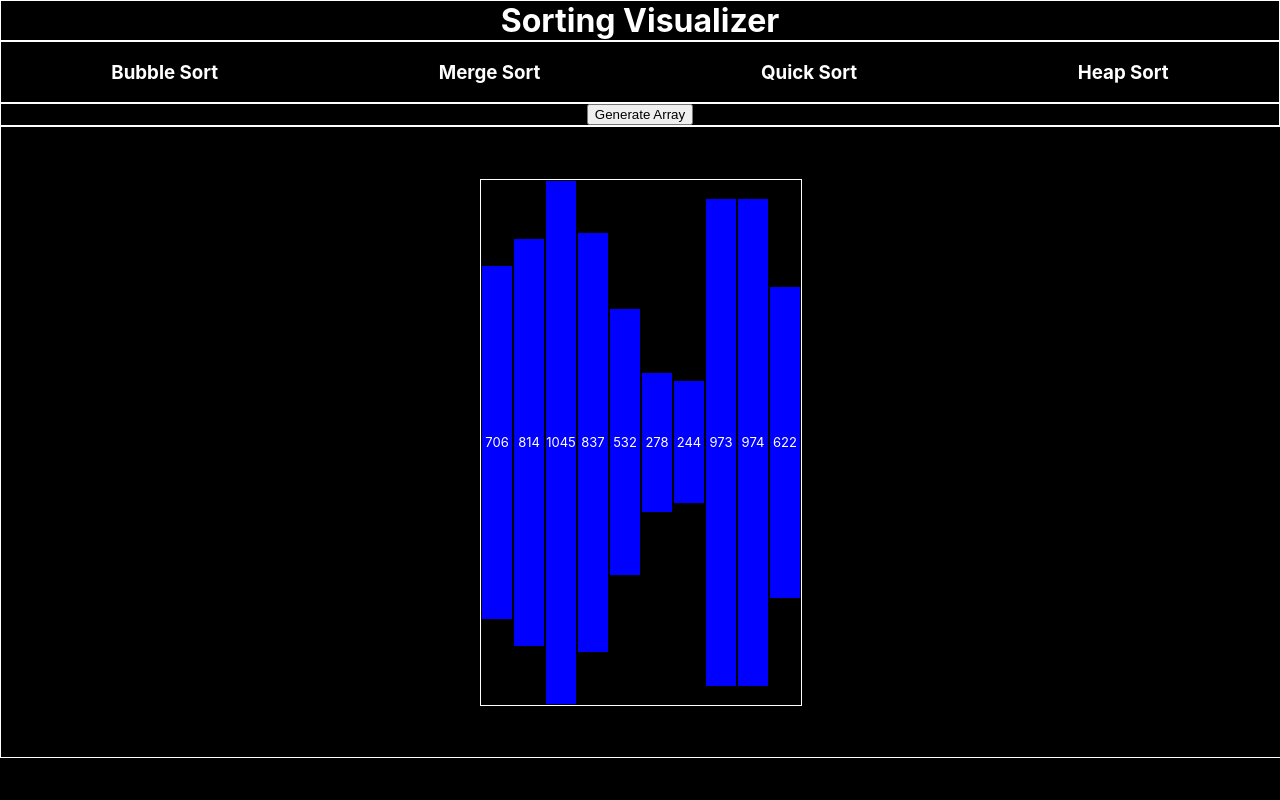
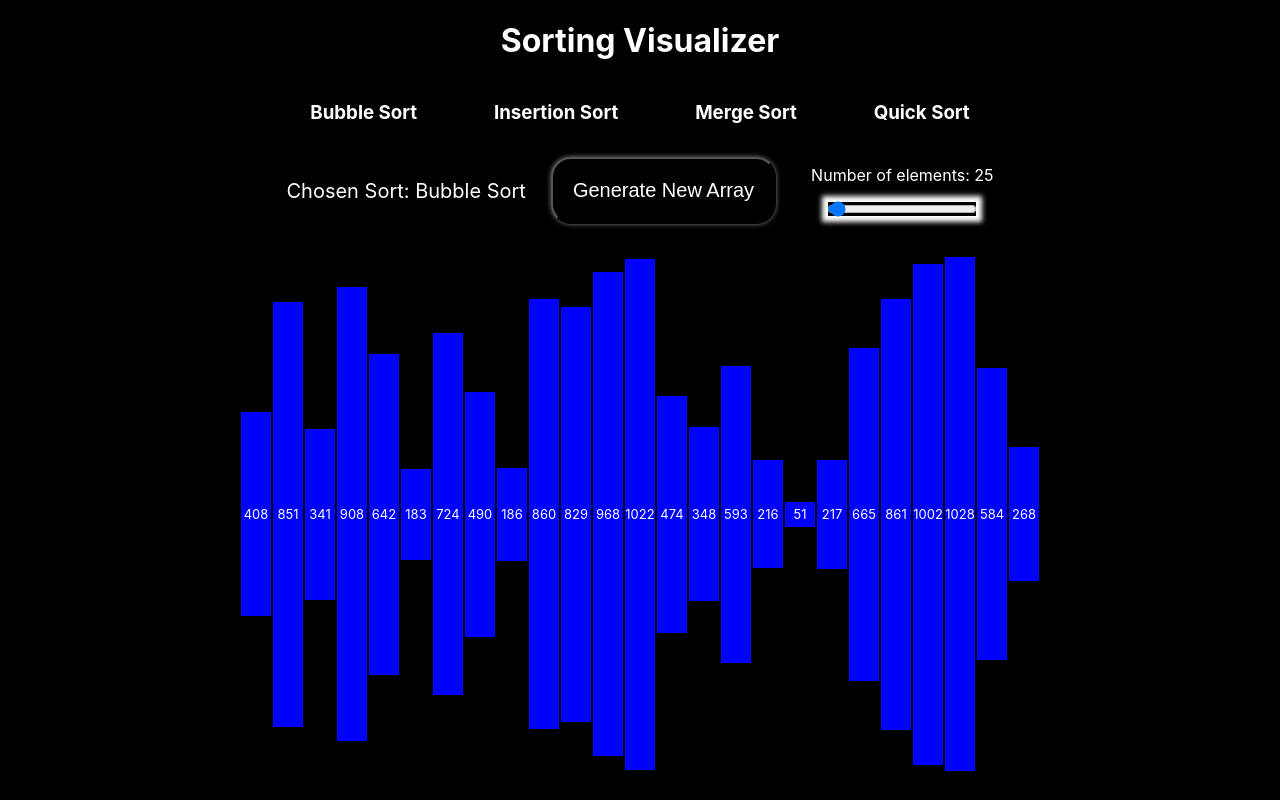
Before and after one commit to TheZoraiz/React---Sorting-Visualizer, a React (Create React App) app: page / in a window 1280 px wide. Built offline with nearby package versions, Linux system fonts and the light colour scheme.

Commit message:
added range bar

```diff
--- a/package.json
+++ b/package.json
@@ -8,6 +8,7 @@
     "@testing-library/user-event": "^12.1.10",
     "react": "^17.0.1",
     "react-dom": "^17.0.1",
+    "react-range": "^1.8.2",
     "react-scripts": "4.0.0",
     "web-vitals": "^0.2.4"
   },
--- a/src/App.css
+++ b/src/App.css
@@ -4,3 +4,47 @@ body {
   background-color: black;
   color: white;
 }
+
+#chosen {
+  font-size: 20px;
+  margin-right: 10px;
+}
+
+.generator {
+  background-color: black;
+  color: white;
+  padding: 20px;
+  margin: 15px;
+  font-size: 20px;
+  border-radius: 20px;
+  box-shadow: 0 0 5px gray;
+  outline:none;
+}
+
+.generator:active {
+  background-color: gray;
+  box-shadow: 0 0 30px gray;
+}
+
+#texts {
+  display: flex;
+  flex-direction: column;
+  justify-content: flex-start;
+  align-items: center;
+  margin-left: 20px;
+}
+
+#texts input {
+  margin: 0;
+  background-color: black;
+  color: white;
+}
+
+#texts p {
+  margin-top: 0;
+}
+
+#range {
+  box-shadow: 0 0 5px 5px white;
+  width: 150px;
+}
--- a/src/App.js
+++ b/src/App.js
@@ -1,19 +1,33 @@
 import './App.css';
 import Header from  './components/Header.js'
 import Array from  './components/Array.js'
+import { useState } from 'react';
+
+function useForceUpdate(){
+  const [value, setValue] = useState(0); // integer state
+  return () => setValue(value => ++value); // update the state to force render
+}
 
 function App() {
+  const forceUpdate = useForceUpdate();
+  const [chosenSort, setSort] = useState('Bubble Sort');
+  const [rangeVal, setVal] = useState(25);
 
-  const generateBars = (count) => {
+  const changeVal = (event) => {
+    setVal(event.target.value);
+  }
+
+  const generateBars = (count = parseInt(rangeVal)) => {
     let bars = [];
     for(let i = 0; i < count; i++) {
         let barHeight = Math.round((Math.random() * 1000) + 50);
         let barWidth = (count > 25 ? ( 1000 / ( count + 5  ) ) : 30);
         bars.push(
             <div
-            className='bars'
-            style={{height: barHeight/2, width: barWidth, margin: (count > 250 ? 0 : 1)}}>
-                { count < 30 ? <p>{ barHeight }</p> : <p></p>}
+              className='bars'
+              style={{height: barHeight/2, width: barWidth, margin: (count > 250 ? 0 : 1)}}
+            >
+              { count < 30 ? <p>{ barHeight }</p> : <p></p>}
             </div>
         )
     }
@@ -22,8 +36,26 @@ function App() {
 
   return (
     <div className="App">
-      <Header/>
-      <Array generateBars={generateBars}/>
+
+      <Header chooseSort={setSort}/>
+
+      <div className='controls' style={{justifyContent: 'center'}}>
+        <p id='chosen'>{`Chosen Sort: ${chosenSort}`}</p>
+        <button className='generator' onClick={forceUpdate}>Generate New Array</button>
+        <div id='texts'>
+  <p>Number of elements: {rangeVal}</p>
+          <input
+            id='range'
+            type='range'
+            min={20} max={250}
+            value={rangeVal}
+            onChange={changeVal}
+            />
+        </div>
+      </div>
+
+      <Array generateBars={generateBars} amount={rangeVal}/>
+
     </div>
   );
 }
--- a/src/components/Array.css
+++ b/src/components/Array.css
@@ -3,15 +3,15 @@
     justify-content: center;
     align-items: center;
     width: 100%;
-    height: 630px;
-    border: 1px solid white;
+    height: 550px;
+    /* border: 1px solid white; */
 }
 
 .array-container {
     display: flex;
     justify-content: center;
     align-items: center;
-    border: 1px solid white;
+    /* border: 1px solid white; */
 }
 
 .bars {
--- a/src/components/Array.js
+++ b/src/components/Array.js
@@ -10,7 +10,9 @@ function Array(props) {
     return (
         <div className='array-body'>
             <div className='array-container'>
-                {props.generateBars(10)}
+                {props.generateBars()}
+                {/* {props.generateBars(props.amount)} */}
+                {/* {props.generateBars(252)} */}
             </div>
         </div>
     );
--- a/src/components/Header.css
+++ b/src/components/Header.css
@@ -2,21 +2,25 @@
     display: flex;
     justify-content: center;
     align-items: center;
-    border: 1px solid white;
-    margin: 0;
+    /* border: 1px solid white; */
+    margin: 10;
 }
 
 .controls {
     display: flex;
-    justify-content: space-around;
+    justify-content: center;
     align-items: center;
-    border: 1px solid white;
+    /* border: 1px solid white; */
+}
+
+.controls h3 {
+    margin-left: 3%;
+    margin-right: 3%;
 }
 
 .sorts {
     cursor: pointer;
     /* background-color: red; */
-    padding: 100;
 }
 
 .sorts:hover {
--- a/src/components/Header.js
+++ b/src/components/Header.js
@@ -1,19 +1,15 @@
 import './Header.css';
 
-function Header() {
+function Header(props) {
   return (
     <div>
       <h1 className="nav-bar">Sorting Visualizer</h1>
 
       <div className='controls'>
-        <h3 className='sorts'>Bubble Sort</h3>
-        <h3 className='sorts'>Merge Sort</h3>
-        <h3 className='sorts'>Quick Sort</h3>
-        <h3 className='sorts'>Heap Sort</h3>
-      </div>
-
-      <div className='controls'>
-        <button>Generate Array</button>
+        <h3 className='sorts' onClick={() => props.chooseSort('Bubble Sort')}>Bubble Sort</h3>
+        <h3 className='sorts' onClick={() => props.chooseSort('Insertion Sort')}>Insertion Sort</h3>
+        <h3 className='sorts' onClick={() => props.chooseSort('Merge Sort')}>Merge Sort</h3>
+        <h3 className='sorts' onClick={() => props.chooseSort('Quick Sort')}>Quick Sort</h3>
       </div>
     </div>
   );
```
Also changed, not shown: 1 other file (tests, documents, lock files or other folders).
